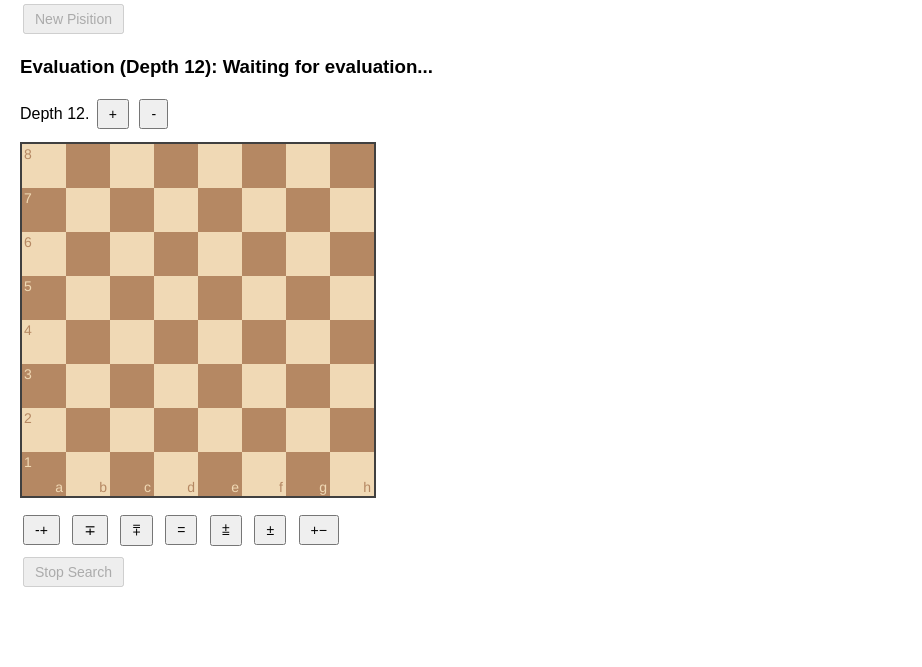
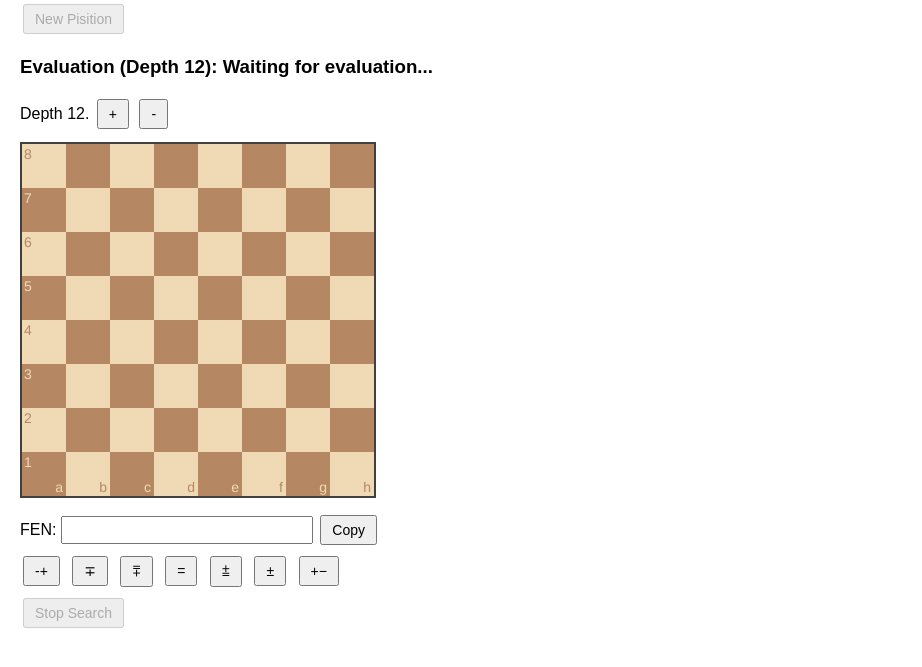
Before and after one commit to simsim314/Chess960x960, a plain HTML site: page index.html in a window 1280 px wide. Shown: the part 99-766 px from the top of the page, without its empty margins (0-922 px from the left). Drawn offline with nearby package versions, Linux system fonts and the light colour scheme.

Commit message:
Update index.html
Fen Added

```diff
--- a/index.html
+++ b/index.html
@@ -40,6 +40,15 @@
     .eval-buttons button {
       margin-right: 5px;
     }
+    /* FEN text input styling */
+    #fenContainer {
+      margin-top: 10px;
+    }
+    #fenText {
+      width: 240px;
+      padding: 4px;
+      font-size: 14px;
+    }
   </style>
 </head>
 <body>
@@ -65,6 +74,12 @@
 
     <!-- Chessboard -->
     <div id="board"></div>
+
+    <!-- FEN Display and Copy -->
+    <div id="fenContainer">
+      FEN: <input type="text" id="fenText" readonly value="">
+      <button onclick="copyFEN()">Copy</button>
+    </div>
 
     <!-- Bottom Row with Evaluation Range Buttons and Search Controls -->
     <div class="bottom-row">
@@ -169,6 +184,12 @@
       currentFEN = fens[Math.floor(Math.random() * fens.length)];
       console.log("Using Random FEN:", currentFEN);
 
+      // Reset the FEN text background.
+      document.getElementById("fenText").style.backgroundColor = "";
+
+      // Update the FEN text input so it can be copied.
+      document.getElementById("fenText").value = currentFEN;
+
       stockfish.postMessage(`position fen ${currentFEN}`);
       stockfish.postMessage(`go depth ${depth}`);
 
@@ -214,6 +235,15 @@
       document.getElementById("stopSearchBtn").disabled = true;
     }
 
+    // Copy the FEN to clipboard and highlight the text.
+    function copyFEN() {
+      const fenInput = document.getElementById("fenText");
+      fenInput.select();
+      fenInput.setSelectionRange(0, 99999); // For mobile devices
+      document.execCommand("copy");
+      fenInput.style.backgroundColor = "lightgreen";
+    }
+
     window.onload = function () {
       loadStockfish();
       board = Chessboard("board", {
```
